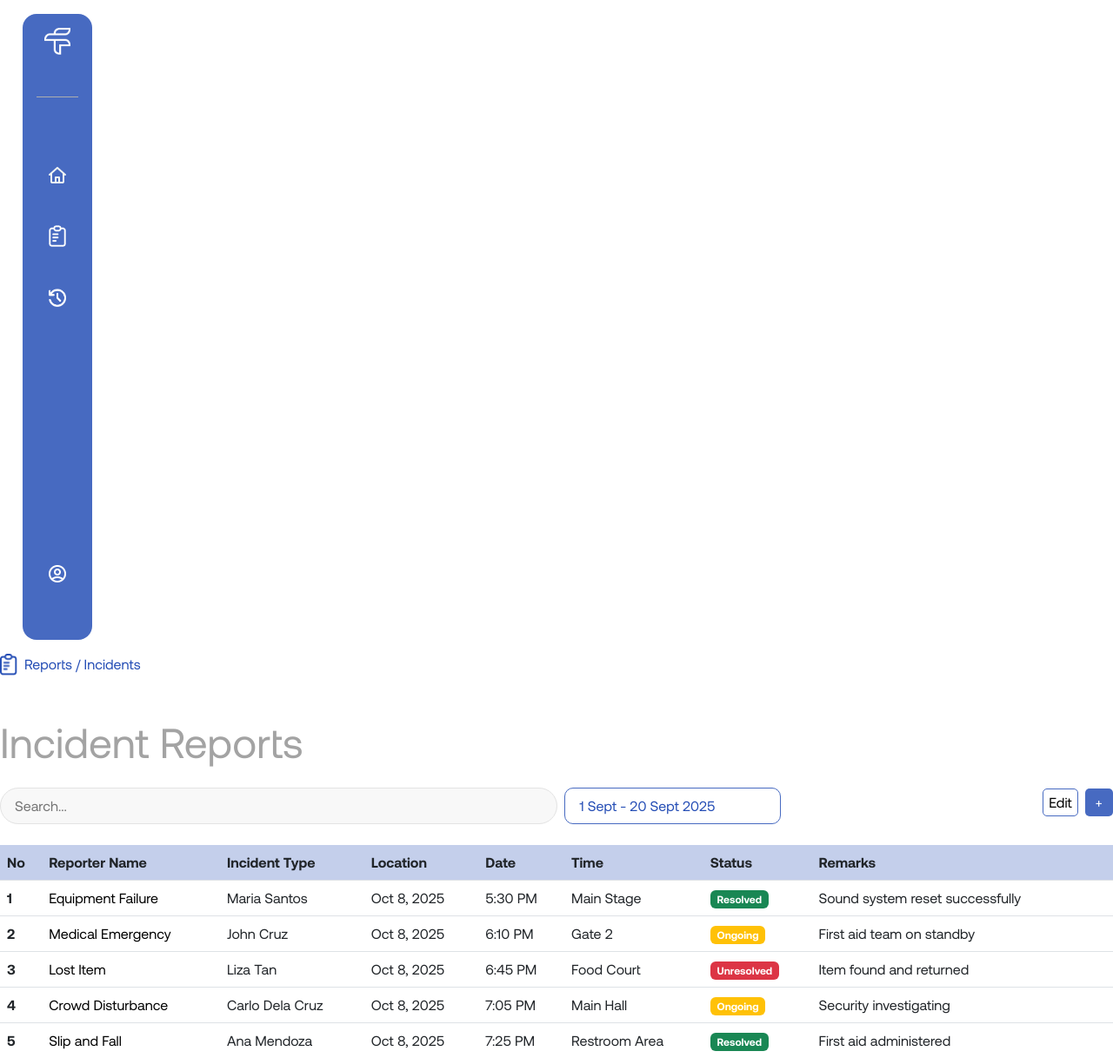
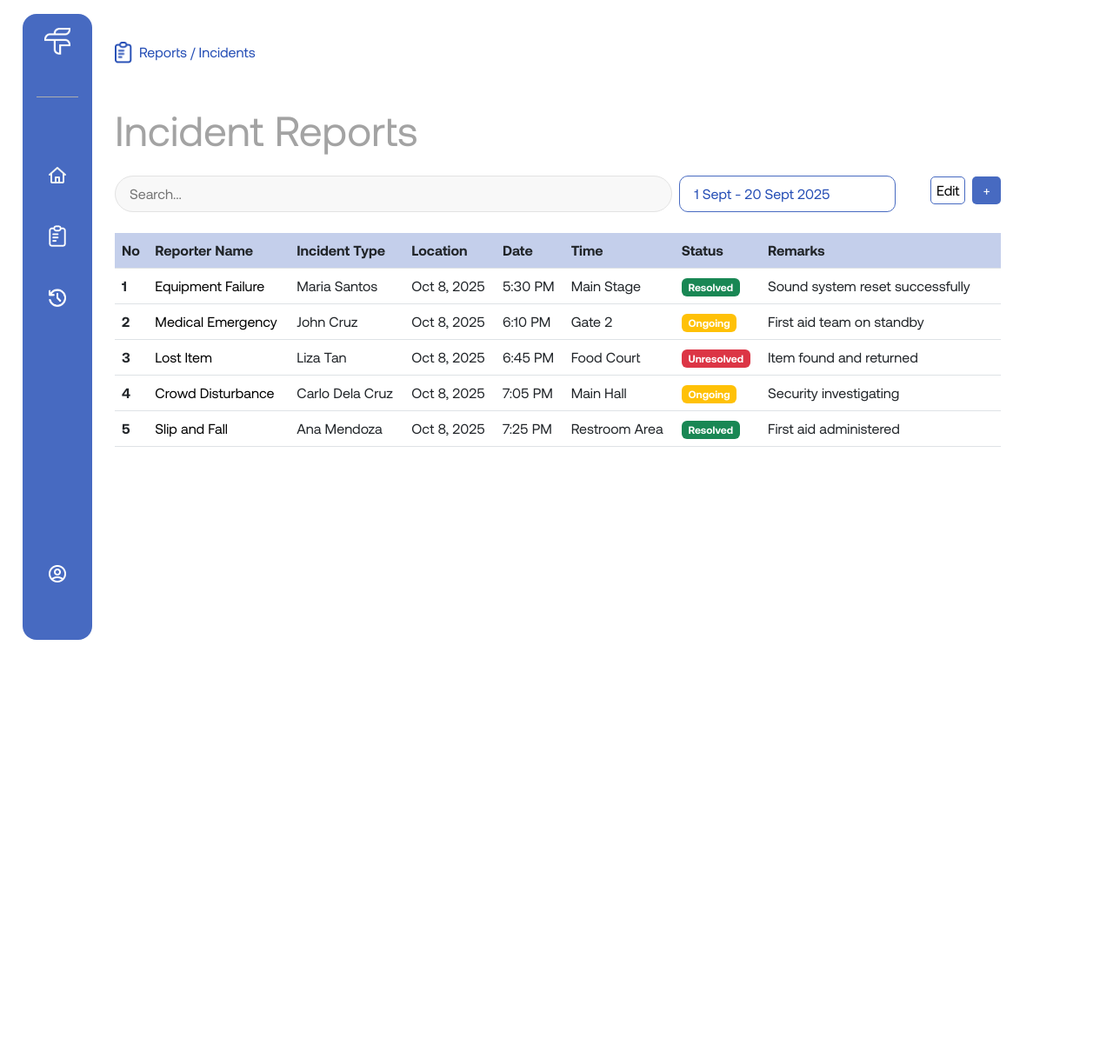
Before and after one commit to liliput35/FluxTrack, a PHP site: page /pages/reports.php in a window 1280 px wide. Shown: the top 1217 px of the page at 87% size. After the commit the page ends 736 px from the top, so only its background shows below. Run offline with PHP 8.4, Linux system fonts and the light colour scheme.

Commit message:
convert to bootstrap all pages

```diff
--- a/assets/css/style.css
+++ b/assets/css/style.css
@@ -45,6 +45,9 @@ ul {
   padding: 0;
 }
 
+.w-90 { width: 90% !important; }
+
+
 .ongoing-incident {
   color: #e3d970;
 }
@@ -57,12 +60,6 @@ ul {
   color: #51BD75;
 }
 
-/* HIDE NAVBAR COMPLETELY ON MOBILE */
-/*
-.nav-bar {
-  display: none;
-}*/
-
 .nav-bar .main-container nav ul li a:hover span {
   font-weight: bold;
 }
@@ -70,60 +67,16 @@ ul {
 /*MOBILE HEADER*/
 .mobile-header {
   background-color: var(--lighter-primary);
-  /*
-  width: 100%;
-  left: 0;
-  top: 0;
-  display: flex;
-  justify-content: center;
-  align-items: center;
-  padding: 1em 0;
-  margin-bottom: 1em;*/
 }
 
 .mobile-header img {
   width: 8%;
 }
 
-/*MOBILE NAVBAR*/
-/*.mobile-nav-bar {
-  position: fixed;
-  bottom: 0;
-  left: 0;
-  width: 100%;
-  display: flex;
-  justify-content: center;
-  padding-bottom: 1em;
-  z-index: 999;
-}*/
-
-/*.mobile-nav-bar .main-container {
-  background-color: var(--lighter-primary);
-  padding: 1em;
-  border-radius: 50px;
-  width: 90%;
-}*/
-
 .mobile-nav-bar .main-container {
   background-color: var(--lighter-primary);
 }
 
-.w-90 { width: 90% !important; }
-
-/*
-.mobile-nav-bar nav ul {
-  display: flex;
-  align-items: center;
-  justify-content: space-around;
-  width: 100%;
-}*/
-
-/*
-.mobile-nav-bar nav ul li a {
-  display: flex;
-  flex-direction: column;
-  align-items: center;
-}*/
 
 .mobile-nav-bar nav ul li a:hover span {
   font-weight: bold;
@@ -159,12 +112,7 @@ ul {
 }
 
 .login-right .img-container {
-  /*
-  display: flex;
-  justify-content: center;
-  padding: 1em 0;*/
   margin-bottom: 5em;
-
 }
 
 .login-right img {
@@ -199,8 +147,6 @@ ul {
 }
 
 .main-content-container {
- /* width: 90%;
-  margin: 0 auto;*/
   margin-bottom: 15em;
 }
 
@@ -624,11 +570,6 @@ ul {
 
   /* Show navbar again */
   .nav-bar {
-    /*
-    display: block;
-    padding: 1em 0;
-    overflow: hidden;
-*/
     width: 260px;
     transition: width 0.3s ease;
   }
@@ -646,20 +587,9 @@ ul {
 
     height: 90vh;
     background-color: var(--lighter-primary);
-    /*
-    border-radius: 20px;
-    padding: 1em;
-    display: flex;
-    flex-direction: column;*/
   }
 
   .nav-header {
-    /*
-    display: flex;
-    align-items: center;
-    justify-content: center;
-    padding-bottom: 2em;*/
-
     border-bottom: solid 1px #aeaeae;
   }
 
@@ -706,46 +636,22 @@ ul {
 
     /* Layout wrapper */
   .layout {
-    /*
-    display: flex;
-    width: 100%;*/
     min-height: 100vh;
   }
 
   /* Main content always visible */
   .main-content {
-    /*
-    flex: 1;
-    padding: 1em;*/
     transition: margin-left 0.3s;
   }
 
   .main-content-container {
-   /* width: 100%;
-    margin: 0 auto;*/
     padding-bottom: 7em;
   }
-
-  /* Desktop login layout */
-  /*.login-container {
-    display: flex;
-    align-items: center;
-  }*/
-
-  /*
-  .login-row {
-    display: flex;
-  }*/
 
   .login-left {
     height: 95vh;
     background-color: var(--lighter-primary);
     width: 50vw;
-
-    /*
-    border-radius: 20px;
-    margin-right: 6em;
-    */
   }
 
   .login-right {
@@ -754,9 +660,6 @@ ul {
 
   .login-right .img-container {
     margin-bottom: 15em;
-    /*width: 100%;
-    display: flex;
-    justify-content: center;*/
   }
 
   .login-right img {
@@ -764,9 +667,7 @@ ul {
   }
 
   .dashboard-cards {
-    display: grid;
     grid-template-columns: 1fr 1fr;
-    grid-column-gap: 1em;
     width: 80%;
   }
 
--- a/pages/account.php
+++ b/pages/account.php
@@ -11,15 +11,15 @@
 
 </head>
 <body>
-    <div class="layout">
+    <div class="layout d-md-flex w-md-100">
         <?php include('../includes/navbar.php') ?>
         <?php include('../includes/mobile-navbar.php') ?>
 
 
-        <div class="main-content account-page">
+        <div class="main-content account-page flex-md-fill p-md-3 pt-md-5">
             <?php include('../includes/mobile-header.php') ?>
 
-            <div class="main-content-container">
+            <div class="main-content-container w-90 mx-auto mx-md-0 w-md-100">
 
                 <p class="page-info"> <img src="../assets/images/blue-account-icon.png" alt=""><span>My Account</span></p>
 
--- a/pages/dashboard.php
+++ b/pages/dashboard.php
@@ -18,13 +18,13 @@
         <!-- SANTI GIAN TABLE -->
         <!-- CIOCON edit for STYLES -->
 
-        <div class="main-content flex-md-fill p-md-3">
+        <div class="main-content flex-md-fill p-md-3 pt-md-5">
             <?php include('../includes/mobile-header.php') ?>
 
-            <div class="main-content-container w-90 mx-auto w-md-100">
+            <div class="main-content-container w-90 mx-auto mx-md-0 w-md-100">
                 <p class="page-info"> <img src="../assets/images/blue-home-icon.png" alt=""><span>Home  /  Dashboard</span></p>
 
-                <div class="dashboard-cards">
+                <div class="dashboard-cards my-4 d-md-grid gap-md-3">
                     <div class="recent-incident dash-card dash-card-left">
                         <h4>Recent Incident</h4>
                         <h2>Air Conditioning Failure</h2>
--- a/pages/history.php
+++ b/pages/history.php
@@ -11,17 +11,17 @@
 
 </head>
 <body>
-    <div class="layout">
+    <div class="layout d-md-flex w-md-100">
         <?php include('../includes/navbar.php') ?>
         <?php include('../includes/mobile-navbar.php') ?>
 
         <!-- SANTI GIAN TABLE -->
         <!-- CIOCON edit for STYLES -->
 
-        <div class="main-content">
+        <div class="main-content flex-md-fill p-md-3 pt-md-5">
             <?php include('../includes/mobile-header.php') ?>
 
-            <div class="main-content-container">
+            <div class="main-content-container w-90 mx-auto mx-md-0 w-md-100">
                 <p class="page-info"> <img src="../assets/images/blue-history-icon.png" alt=""><span>History  /  Incidents</span></p>
 
                 <h2 class="page-heading">Completed Reports</h2>
--- a/pages/reports.php
+++ b/pages/reports.php
@@ -11,17 +11,17 @@
 
 </head>
 <body>
-    <div class="layout">
+    <div class="layout d-md-flex w-md-100">
         <?php include('../includes/navbar.php') ?>
         <?php include('../includes/mobile-navbar.php') ?>
 
         <!-- SANTI GIAN TABLE -->
         <!-- CIOCON edit for STYLES -->
 
-        <div class="main-content">
+        <div class="main-content flex-md-fill p-md-3 pt-md-5">
             <?php include('../includes/mobile-header.php') ?>
 
-            <div class="main-content-container">
+            <div class="main-content-container w-90 mx-auto mx-md-0 w-md-100">
                 <p class="page-info"> <img src="../assets/images/blue-report-icon.png" alt=""><span>Reports  /  Incidents</span></p>
 
                 <h2 class="page-heading">Incident Reports</h2>
```
